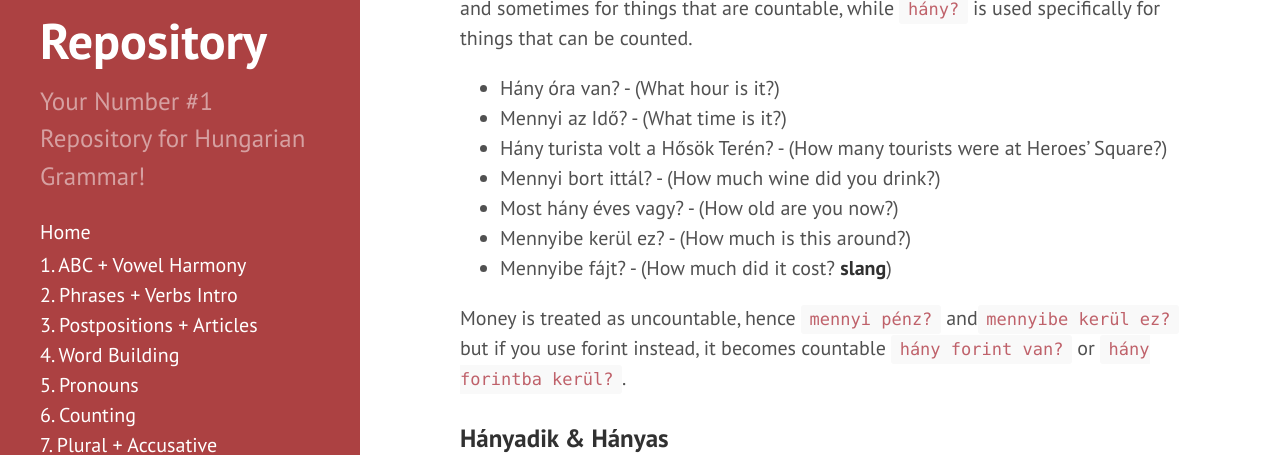
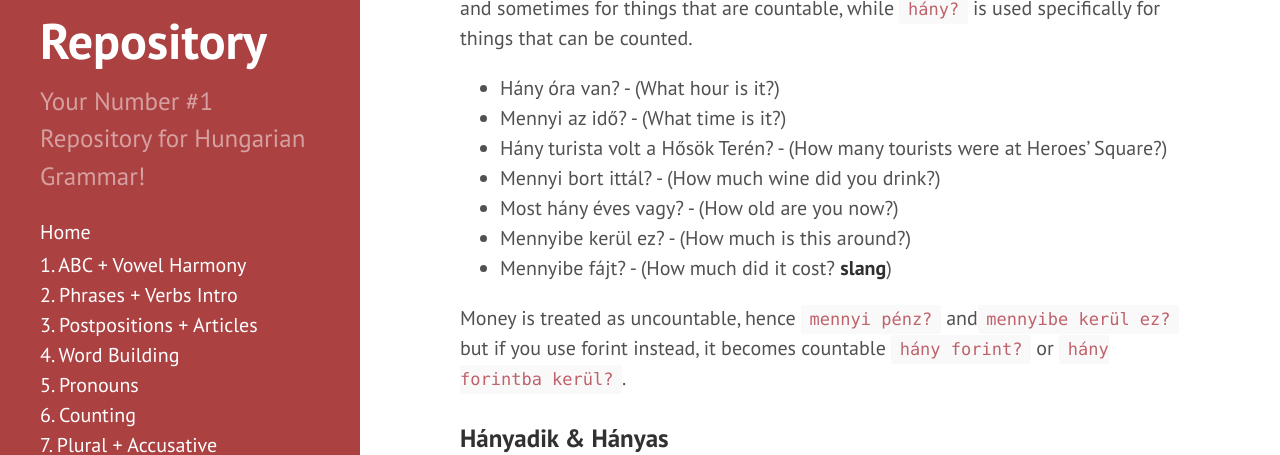
Before and after one commit to Magyartanulas/magyartanulas.github.io, a Jekyll site: the page built from counting.md, in a window 1280 px wide and 900 px high, scrolled down 3126 px. Shown: the part 155-610 px from the top of the window. Built offline with Jekyll 4.4.1, drawn with Linux system fonts in a browser that asks for light colours; Markdown is read by kramdown in place of the engine named in the settings; comment, search, counter and statistics services are not loaded; some of the changed text lies outside the part shown.

Commit message:
Update counting.md

```diff
--- a/counting.md
+++ b/counting.md
@@ -90,14 +90,14 @@ The pronoun `mióta` literally means since when. It is important to know that if
 These two words are both used for asking *how much?* but in different ways. `Mennyi?` is generally used for asking things that can be considered uncountable and sometimes for things that are countable, while `hány?` is used specifically for things that can be counted.
 
 * Hány óra van? - (What hour is it?)
-* Mennyi az Idő? - (What time is it?)
+* Mennyi az idő? - (What time is it?)
 * Hány turista volt a Hősök Terén? - (How many tourists were at Heroes' Square?)
 * Mennyi bort ittál? - (How much wine did you drink?)
 * Most hány éves vagy? - (How old are you now?)
 * Mennyibe kerül ez? - (How much is this around?)
 * Mennyibe fájt? - (How much did it cost? **slang**)
 
-Money is treated as uncountable, hence `mennyi pénz?` and`mennyibe kerül ez?` but if you use forint instead, it becomes countable `hány forint van?` or `hány forintba kerül?`.
+Money is treated as uncountable, hence `mennyi pénz?` and`mennyibe kerül ez?` but if you use forint instead, it becomes countable `hány forint?` or `hány forintba kerül?`.
 
 ### Hányadik & Hányas
 
```
Also changed, not shown: other parts of counting.md (+1 -1 lines).
